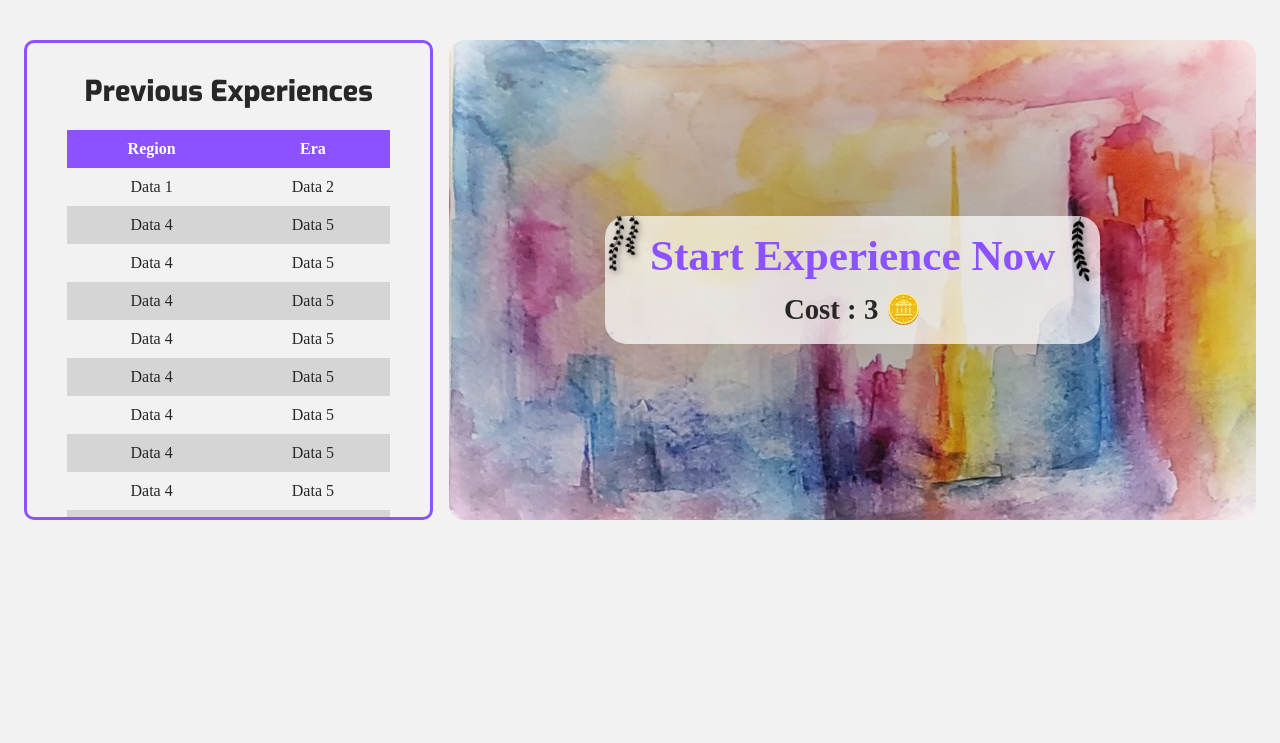
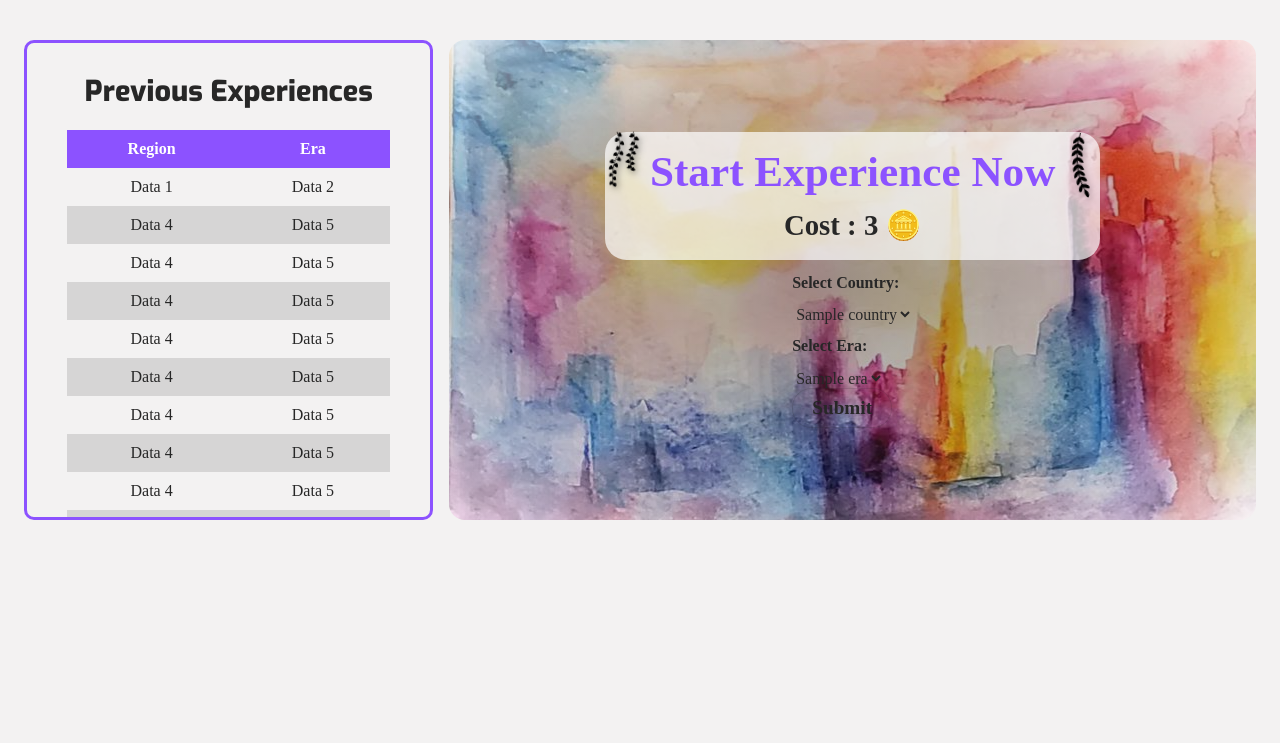
Before and after one commit to Ekuspreet/Cosmic-Art, a Flask app: template templates/profile.html in a window 1280 px wide. Shown: the part 57-800 px from the top of the page. Run offline with Flask 3, Linux system fonts and the light colour scheme; the template is opened without the code that fills it: most values are stand-ins (such as "Sample title", 1, 10 or a date in 2020); some web fonts are replaced.

Commit message:
added options to select

```diff
--- a/api/imageGenerator.py
+++ b/api/imageGenerator.py
@@ -23,9 +23,10 @@ api_key = "SG_acebee5324e7248c"
 url = "https://api.segmind.com/v1/ssd-canny"
 
 def generateImage(country, era, file_name):
+    prompt = ""
     data = {
     "image": toB64(f'static/{country}/{file_name}'),
-    "prompt": f"imagine this image painted in {country} style in {era} era",
+    "prompt": prompt,
     "negative_prompt": "low quality, ugly, painting",
     "samples": 1,
     "scheduler": "UniPC",
--- a/app.py
+++ b/app.py
@@ -68,8 +68,14 @@ def homepage(username,id = "guestid"):
     user = User.query.filter_by(name = username, id = id).first()
     if not user:
         return 'User {username} does not exist!!'
-    return render_template('profile.html', username = username, tickets = 10)
 
+    countries = ['France', 'Greece', 'India', 'Japan', 'Russia']
+    era = ['Ancient', 'Medieval', 'Renaissance', 'Futuristic', 'Contemporary', 'Modern']
+    return render_template('profile.html', username = username, tickets = 10, countries = countries, eras = era)
+
+@app.route("/experience")
+def experience():
+    pass
 
 #-----------------------------------
 # Running the app
--- a/templates/profile.html
+++ b/templates/profile.html
@@ -227,7 +227,24 @@
               </svg>
             </div>
           </button>
+          <form action='/experience' method="POST">
+            <h2>Select Country:</h2>
+            <select name="selected_country">
+                {% for country in countries %}
+                    <option value="{{ country }}">{{ country }}</option>
+                {% endfor %}
+            </select>
 
+            <h2>Select Era:</h2>
+            <select name="selected_era">
+                {% for era in eras %}
+                    <option value="{{ era }}">{{ era }}</option>
+                {% endfor %}
+            </select>
+
+            <br>
+            <input type="submit" value="Submit">
+        </form>
         <!-- Start -->
     </div>
 
```
Also changed, not shown: requirements.txt (+31 -0 lines).
